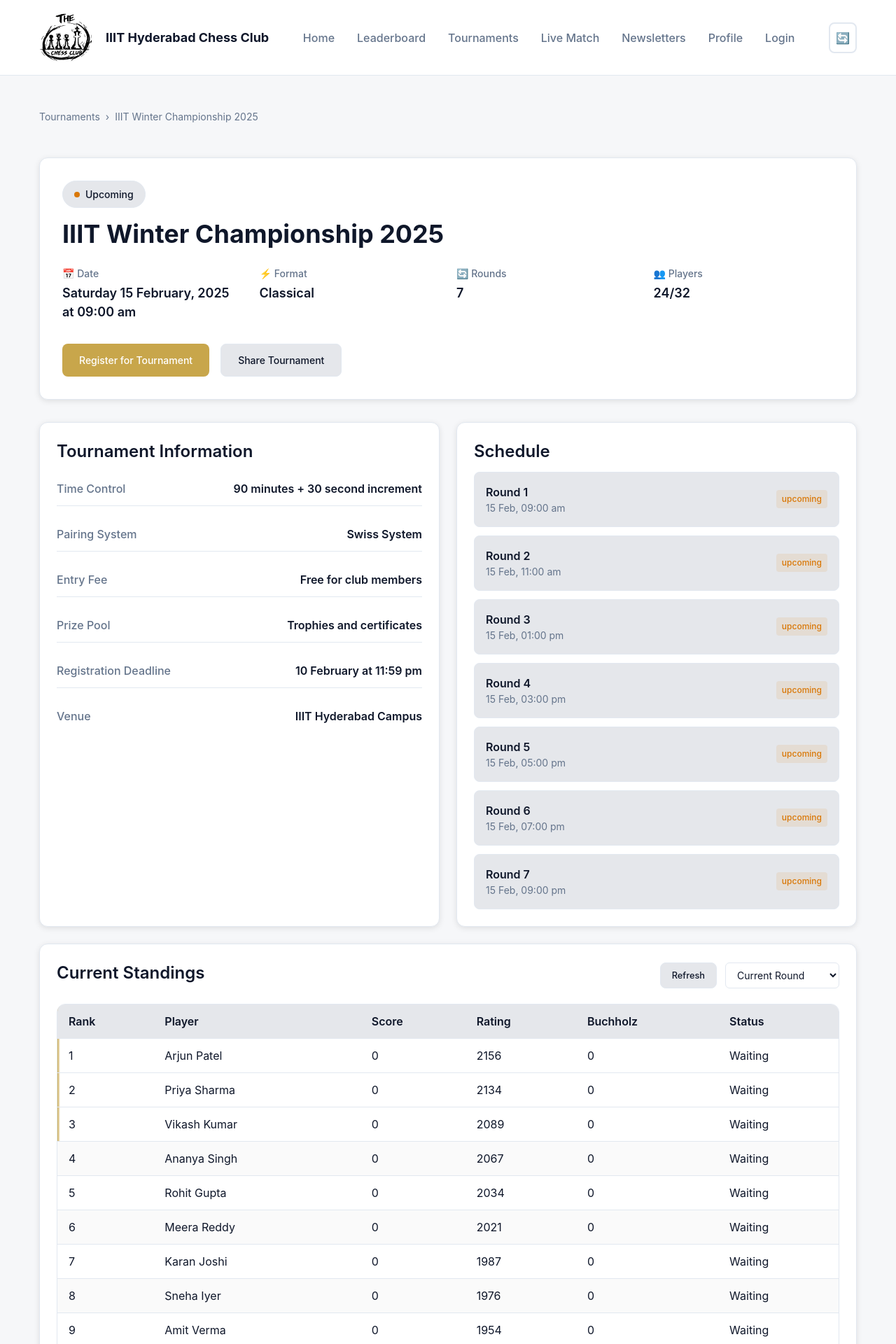
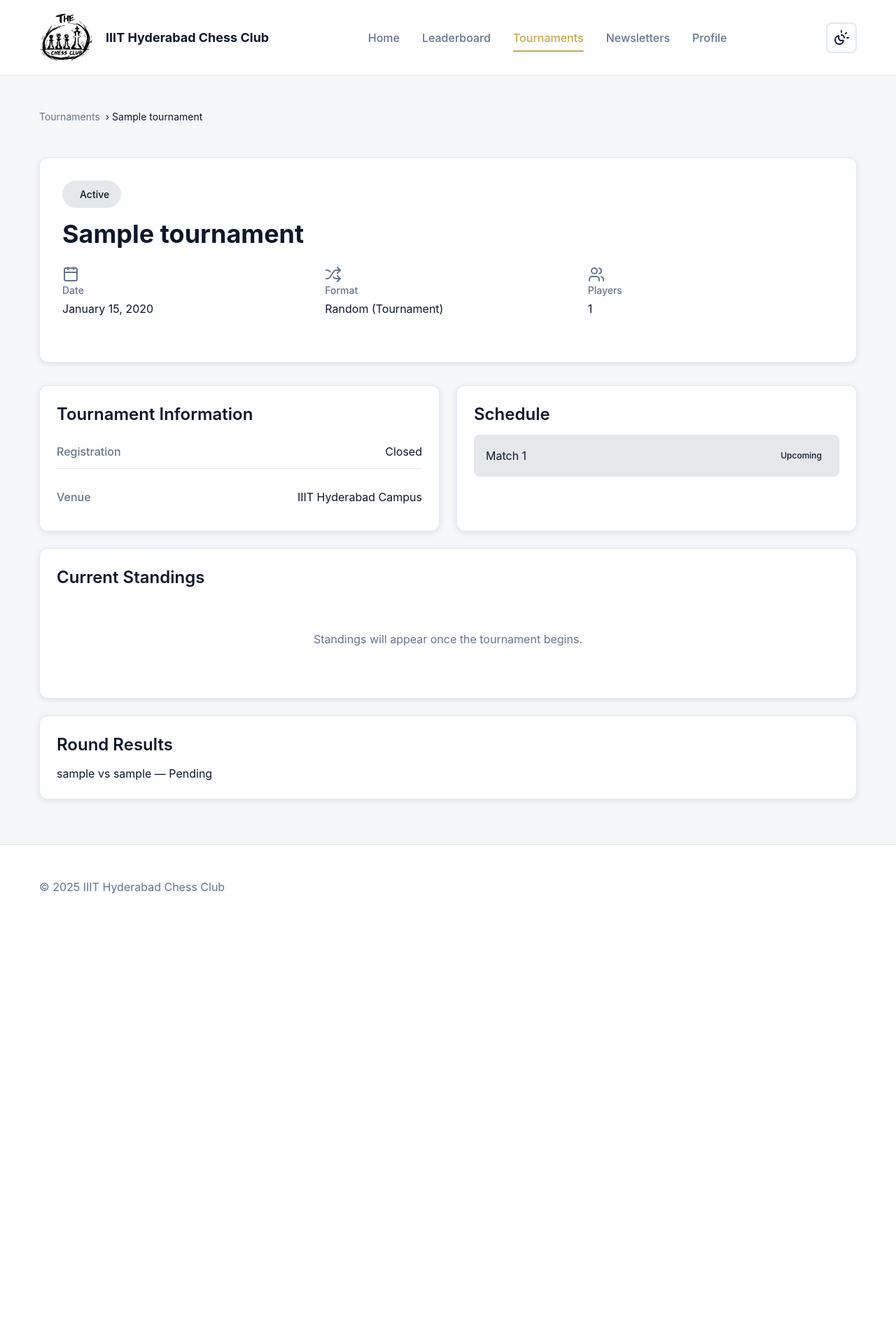
Before and after one commit to amitabh-anandpd/ChessClubIIIT, a Django app: page /tournaments/1/ in a window 1280 px wide. Shown: the top 1920 px of the page at 70% size. After the commit the page ends 1277 px from the top, so only its background shows below. Run offline with Django 4.2, Linux system fonts and the light colour scheme; tables that the repository leaves empty hold one stand-in row (values such as "Sample post"); parts of the project's set-up code (start-up, migrations or seed data) failed here and were passed over; some libraries are stand-ins or nearby versions.

Commit message:
tournament-details page now renders information through backend django and not js

```diff
--- a/IIITChessClub/templates/tournament-details.html
+++ b/IIITChessClub/templates/tournament-details.html
@@ -1,221 +1,192 @@
+{% load static %}
 <!DOCTYPE html>
 <html lang="en">
 <head>
   <meta charset="UTF-8">
+  <title>{{ tournament.name }} - IIIT Hyderabad Chess Club</title>
   <meta name="viewport" content="width=device-width, initial-scale=1.0">
-  <title>Tournament Details - IIIT Hyderabad Chess Club</title>
-  <meta name="description" content="Detailed information about chess tournaments including format, schedule, and live standings.">
-  <link rel="stylesheet" href="assets/css/styles.css">
-  <link rel="stylesheet" href="assets/css/tournament-details.css">
+
+  <link href="https://cdnjs.cloudflare.com/ajax/libs/lucide/0.344.0/lucide.min.css" rel="stylesheet">
+  <link rel="stylesheet" href="{% static 'css/styles.css' %}">
+  <link rel="stylesheet" href="{% static 'css/tournament-details.css' %}">
 </head>
 <body>
+
 <nav class="navbar">
   <div class="container">
     <div class="nav-content">
-        <a href="index.html" class="nav-logo">
-          IIIT Hyderabad Chess Club
-        </a>
+      <a href="{% url 'home' %}" class="nav-logo">IIIT Hyderabad Chess Club</a>
 
       <ul class="nav-links">
-          <li><a href="index.html" class="nav-link">Home</a></li>
-          <li><a href="leaderboard.html" class="nav-link">Leaderboard</a></li>
-          <li><a href="tournaments.html" class="nav-link">Tournaments</a></li>
-          <li><a href="match.html" class="nav-link">Live Match</a></li>
-          <li><a href="newsletters.html" class="nav-link">Newsletters</a></li>
-          <li><a href="profile.html" class="nav-link">Profile</a></li>
-          <li><a href="login.html" class="nav-link">Login</a></li>
+        <li><a href="{% url 'home' %}" class="nav-link">Home</a></li>
+        <li><a href="{% url 'leaderboard' %}" class="nav-link">Leaderboard</a></li>
+        <li><a href="{% url 'tournaments' %}" class="nav-link active">Tournaments</a></li>
+        <li><a href="{% url 'newsletters' %}" class="nav-link">Newsletters</a></li>
+        <li><a href="{% url 'profile' %}" class="nav-link">Profile</a></li>
       </ul>
 
       <div class="nav-controls">
-          <button class="theme-toggle" aria-label="Toggle theme">🔄</button>
+        <button class="theme-toggle" aria-label="Toggle theme">
+          <i data-lucide="moon"></i>
+        </button>
       </div>
     </div>
   </div>
 </nav>
 
-  <main class="container" style="margin-top: 2rem;">
-    <!-- Breadcrumbs -->
+<main class="container" style="margin-top:2rem">
+
 <nav class="breadcrumbs">
-      <a href="tournaments.html">Tournaments</a>
-      <span>›</span>
-      <span id="tournament-name-breadcrumb">Loading...</span>
+  <a href="{% url 'tournaments' %}">Tournaments</a> › {{ tournament.name }}
 </nav>
 
-    <!-- Tournament Header -->
 <div class="tournament-header-card">
-      <div class="tournament-status-badge" id="tournament-status">
-        <span class="status-indicator"></span>
-        <span class="status-text">Upcoming</span>
+    <div class="tournament-status-badge
+        {% if tournament.start_date > today %}upcoming{% elif tournament.is_active %}active{% else %}completed{% endif %}">
+        <span class="status-dot"></span>
+        <span class="status-text">
+            {% if tournament.start_date > today %}
+            Upcoming
+            {% elif tournament.is_active %}
+            Active
+            {% else %}
+            Completed
+            {% endif %}
+        </span>
     </div>
 
-      <h1 id="tournament-title">Loading Tournament...</h1>
+  <h1>{{ tournament.name }}</h1>
 
   <div class="tournament-meta">
     <div class="meta-item">
-          <span class="meta-label">📅 Date</span>
-          <span class="meta-value" id="tournament-date">Loading...</span>
+      <span class="meta-label"><i data-lucide="calendar"></i> Date</span>
+      {{ tournament.start_date|date:"F j, Y" }}
     </div>
     <div class="meta-item">
-          <span class="meta-label">⚡ Format</span>
-          <span class="meta-value" id="tournament-format">Loading...</span>
+      <span class="meta-label"><i data-lucide="shuffle"></i> Format</span>
+      {{ tournament.get_pairing_type_display }}
     </div>
     <div class="meta-item">
-          <span class="meta-label">🔄 Rounds</span>
-          <span class="meta-value" id="tournament-rounds">Loading...</span>
-        </div>
-        <div class="meta-item">
-          <span class="meta-label">👥 Players</span>
-          <span class="meta-value" id="tournament-players">Loading...</span>
+        <span class="meta-label"><i data-lucide="users"></i> Players</span>
+        {{ registrations|length }}
     </div>
   </div>
+    {% if user.is_authenticated %}
+    <div class="tournament-actions">
 
-      <div class="tournament-actions">
-        <button class="btn btn-primary" id="register-btn">Register for Tournament</button>
-        <button class="btn btn-secondary" id="share-btn">Share Tournament</button>
+        {% if tournament.start_date > today %}
+            <!-- Registration is OPEN -->
+
+            <form method="post" action="{% url 'toggle_registration' tournament.id %}">
+            {% csrf_token %}
+            <button type="submit" class="btn btn-primary">
+                {% if tournament.id in registered_ids %}
+                ✔ Registered
+                {% else %}
+                Register
+                {% endif %}
+            </button>
+            </form>
+
+        {% else %}
+            <!-- Registration is CLOSED -->
+
+            {% if tournament.id in registered_ids %}
+            <button class="btn btn-primary" disabled>
+                ✔ Registered
+            </button>
+            {% else %}
+            <button class="btn btn-secondary" disabled>
+                Registration Closed
+            </button>
+            {% endif %}
+
+        {% endif %}
+
     </div>
+    {% endif %}
 </div>
 
-    <!-- Tournament Information Grid -->
 <div class="grid grid-2 mb-6">
-      <!-- Tournament Details -->
   <div class="card">
     <h3>Tournament Information</h3>
     <div class="tournament-info-grid">
         <div class="info-item">
-            <span class="info-label">Time Control</span>
-            <span class="info-value" id="time-control">90 minutes + 30 second increment</span>
-          </div>
-          <div class="info-item">
-            <span class="info-label">Pairing System</span>
-            <span class="info-value" id="pairing-system">Swiss System</span>
-          </div>
-          <div class="info-item">
-            <span class="info-label">Entry Fee</span>
-            <span class="info-value" id="entry-fee">Free for club members</span>
-          </div>
-          <div class="info-item">
-            <span class="info-label">Prize Pool</span>
-            <span class="info-value" id="prize-pool">Trophies and certificates</span>
-          </div>
-          <div class="info-item">
-            <span class="info-label">Registration Deadline</span>
-            <span class="info-value" id="registration-deadline">Loading...</span>
+            <span class="info-label">Registration</span>
+            {% if tournament.start_date > today %}
+                Open
+            {% else %}
+                Closed
+            {% endif %}
         </div>
         <div class="info-item">
             <span class="info-label">Venue</span>
-            <span class="info-value" id="venue">IIIT Hyderabad Campus</span>
+            IIIT Hyderabad Campus
         </div>
     </div>
   </div>
 
-      <!-- Tournament Schedule -->
   <div class="card">
     <h3>Schedule</h3>
-        <div id="tournament-schedule" class="schedule-list">
-          <!-- Populated by JavaScript -->
+    <div class="schedule-list">
+      {% for m in matches %}
+        <div class="schedule-item">
+          <div>Match {{ forloop.counter }}</div>
+            <div class="schedule-status">
+                {% if m.result == "PENDING" %}
+                    Upcoming
+                {% elif m.result == "DRAW" %}
+                    Draw
+                {% else %}
+                    Finished
+                {% endif %}
+            </div>
+        </div>
+      {% empty %}
+        <div class="empty-state">Schedule not published yet.</div>
+      {% endfor %}
     </div>
   </div>
 </div>
 
-    <!-- Current Standings -->
 <div class="card mb-6">
-      <div class="flex items-center justify-between mb-4">
   <h3>Current Standings</h3>
-        <div class="standings-controls">
-          <button class="btn btn-secondary btn-small" id="refresh-standings">Refresh</button>
-          <select id="round-filter" class="filter-select">
-            <option value="current">Current Round</option>
-            <option value="overall">Overall Standings</option>
-          </select>
+  <div class="empty-state">
+    Standings will appear once the tournament begins.
   </div>
 </div>
 
-      <div class="table-container">
-        <table class="table" id="standings-table">
-          <thead>
-            <tr>
-              <th>Rank</th>
-              <th>Player</th>
-              <th>Score</th>
-              <th>Rating</th>
-              <th>Buchholz</th>
-              <th>Status</th>
-            </tr>
-          </thead>
-          <tbody id="standings-tbody">
-            <!-- Populated by JavaScript -->
-          </tbody>
-        </table>
+<div class="card mb-6">
+  <h3>Round Results</h3>
+  <div class="round-results-grid">
+    {% for m in matches %}
+        <div>{{ m.player1.username }} vs {{ m.player2.username }} —
+            {% if m.result == "PENDING" %}
+                Pending
+            {% elif m.result == "DRAW" %}
+                Draw
+            {% elif m.result == "PLAYER1" %}
+                {{ m.player1.username }} won
+            {% elif m.result == "PLAYER2" %}
+                {{ m.player2.username }} won
+            {% endif %}
+        </div>
+    {% empty %}
+      <div class="empty-state">No results yet.</div>
+    {% endfor %}
   </div>
 </div>
 
-    <!-- Round Results -->
-    <div class="card mb-6">
-      <div class="flex items-center justify-between mb-4">
-        <h3>Round Results</h3>
-        <select id="round-selector" class="filter-select">
-          <option value="1">Round 1</option>
-          <option value="2">Round 2</option>
-          <option value="3">Round 3</option>
-          <option value="4">Round 4</option>
-          <option value="5">Round 5</option>
-          <option value="6">Round 6</option>
-          <option value="7">Round 7</option>
-        </select>
-      </div>
-
-      <div id="round-results" class="round-results-grid">
-        <!-- Populated by JavaScript -->
-      </div>
-    </div>
-
-    <!-- Tournament Rules -->
-    <div class="card">
-      <h3>Tournament Rules & Guidelines</h3>
-      <div class="grid grid-2">
-        <div>
-          <h4>General Rules</h4>
-          <ul class="rules-list">
-            <li>FIDE Laws of Chess apply to all games</li>
-            <li>Players must arrive 15 minutes before their scheduled round</li>
-            <li>Default time is 30 minutes after round start</li>
-            <li>No outside assistance or electronic devices allowed</li>
-            <li>Game notation is required for classical tournaments</li>
-            <li>Respectful conduct expected at all times</li>
-          </ul>
-        </div>
-        <div>
-          <h4>Pairing & Scoring</h4>
-          <ul class="rules-list">
-            <li>Swiss system pairing for all rounds</li>
-            <li>Win = 1 point, Draw = 0.5 points, Loss = 0 points</li>
-            <li>Tiebreaks: Buchholz, Direct encounter, Rating</li>
-            <li>Byes awarded only for odd number of players</li>
-            <li>Late arrivals may receive time penalties</li>
-            <li>Appeals must be made within 30 minutes of incident</li>
-          </ul>
-        </div>
-      </div>
-    </div>
 </main>
 
 <footer class="footer">
   <div class="container">
-      <div class="footer-content">
-        <div class="footer-links">
-          <a href="mailto:chess@iiit.ac.in">chess@iiit.ac.in</a>
-          <a href="#">Chess.com Team</a>
-          <a href="#">Lichess Team</a>
-          <a href="#">Instagram</a>
-        </div>
-        <div class="footer-info">
-          <p>&copy; 2025 IIIT Hyderabad Chess Club. Part of the International Institute of Information Technology, Hyderabad.</p>
-        </div>
-      </div>
+    <p>&copy; 2025 IIIT Hyderabad Chess Club</p>
   </div>
 </footer>
 
-  <script src="assets/js/main.js"></script>
-  <script src="assets/js/tournament-details.js"></script>
+<script src="https://unpkg.com/lucide@latest/dist/umd/lucide.js"></script>
+<script type="module" src="{% static 'js/main.js' %}"></script>
+
 </body>
 </html>
--- a/tournaments/views.py
+++ b/tournaments/views.py
@@ -15,7 +15,7 @@ def toggle_registration(request, tournament_id):
     reg, created = TournamentRegistration.objects.get_or_create(user=request.user, tournament=tournament)
     if not created:
         reg.delete()
-    return redirect('tournaments')
+    return redirect(request.META.get('HTTP_REFERER', 'tournaments'))
 
 @require_POST
 @user_passes_test(is_manager)
@@ -32,11 +32,22 @@ def generate_matches(request, tournament_id):
     for u1, u2 in pairings:
         TournamentMatch.objects.create(tournament=tournament, player1=u1, player2=u2)
 
-    return redirect('tournaments')
+    return redirect(request.META.get('HTTP_REFERER', 'tournaments'))
 
 def tournament_detail(request, tournament_id):
     tournament = get_object_or_404(Tournament, id=tournament_id)
-    return render(request, 'tournament-details.html', {'tournament': tournament})
+    registered_ids = []
+    if request.user.is_authenticated:
+        registered_ids = list(
+            request.user.tournament_registrations.values_list('tournament_id', flat=True)
+        )
+    return render(request, 'tournament-details.html', {
+        'tournament': tournament,
+        'matches': tournament.matches.all(),
+        'registrations': tournament.registrations.select_related('user'),
+        'registered_ids': registered_ids,
+        'today': now().date()
+    })
 
 def tournaments(request):
     upcoming_tournaments = Tournament.objects.filter(
```
Lines whose indentation alone changed are shown as unchanged.
